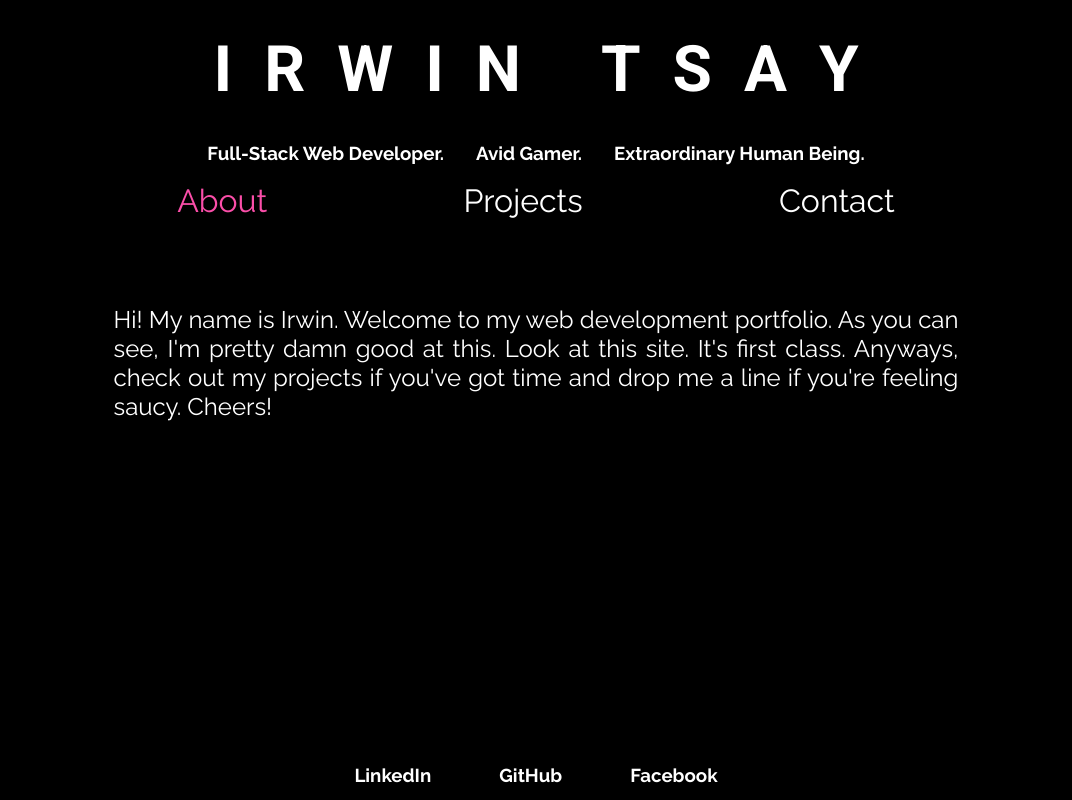
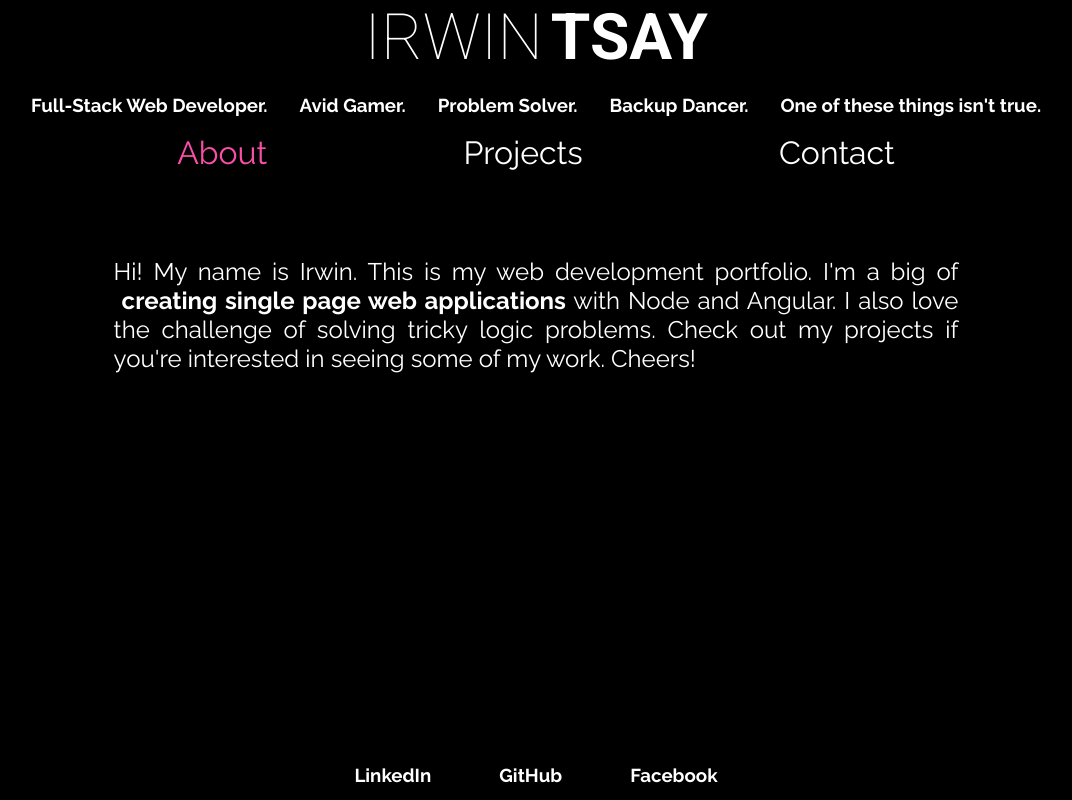
Before and after one commit to irwintsay/irwintsay.github.io, a plain HTML site: page index.html in a window 1280 px wide. Shown: the whole page, without its empty margins (104-1176 px from the left). Drawn offline with nearby package versions, Linux system fonts and the light colour scheme; some packages are replaced by stand-ins of ours.

Commit message:
adds slight styling changes

```diff
--- a/css/styles.css
+++ b/css/styles.css
@@ -1,5 +1,5 @@
 @import url(https://fonts.googleapis.com/css?family=Raleway:400,700,400italic,700italic);
-@import url(https://fonts.googleapis.com/css?family=Roboto:400,400italic,700,700italic);
+@import url(https://fonts.googleapis.com/css?family=Roboto:400,300,100,700);
 @import url(https://fonts.googleapis.com/css?family=Open+Sans+Condensed:300,300italic,700);
 
 html {
@@ -38,6 +38,21 @@ header h2 {
 .title {
   display: inline;
   margin: 0 1rem;
+}
+
+span.name {
+  font-family: 'Roboto';
+  font-size: 4rem;
+  font-weight: lighter;
+  color: white;
+  margin: 0;
+  padding: 2rem;
+  padding-bottom: 1rem;
+}
+
+span.heavy {
+  font-weight: 700;
+  margin-left: .5rem;
 }
 
 header li {
--- a/index.html
+++ b/index.html
@@ -4,7 +4,6 @@
     <meta charset="utf-8">
     <title>Irwin Tsay</title>
     <link rel="stylesheet" href="css/styles.css" media="screen" title="no title" charset="utf-8">
-    <!-- <script src="https://ajax.googleapis.com/ajax/libs/angularjs/1.5.5/angular.min.js" charset="utf-8"></script> -->
     <script src="https://ajax.googleapis.com/ajax/libs/angularjs/1.5.5/angular.min.js" charset="utf-8"></script>
     <script src="http://ajax.googleapis.com/ajax/libs/angularjs/1.5.5/angular-animate.min.js"></script>
     <script src="https://ajax.googleapis.com/ajax/libs/jquery/2.2.2/jquery.min.js"></script>
@@ -13,11 +12,11 @@
   </head>
   <body ng-controller="PortfolioController">
     <header>
-      <!-- <h1>Irwin Tsay</h1> -->
-      <h1><span class="title">I</span><span class="title">R</span><span class="title">W</span><span class="title">I</span><span class="title">N</span>
-        <span class="title"></span><span class="title">T</span><span class="title">S</span><span class="title">A</span><span class="title">Y</span></h1>
+      <!-- <h1><span class="title">I</span><span class="title">R</span><span class="title">W</span><span class="title">I</span><span class="title">N</span>
+        <span class="title"></span><span class="title">T</span><span class="title">S</span><span class="title">A</span><span class="title">Y</span></h1> -->
+      <span class="name">IRWIN<span class="heavy">TSAY</span></span>
 
-      <h3><span id="subtitle-1" class="title">Full-Stack Web Developer.</span><span id="subtitle-2" class="title">Avid Gamer.</span><span id="subtitle-3" class="title">Extraordinary Human Being.</span></h3>
+      <h3><span id="subtitle-1" class="title">Full-Stack Web Developer.</span><span id="subtitle-2" class="title">Avid Gamer.</span><span id="subtitle-3" class="title">Problem Solver.</span><span id="subtitle-4" class="title">Backup Dancer.</span><span id="subtitle-5" class="title">One of these things isn't true.</span></h3>
       <nav>
         <ul>
           <li><a class="nav active" href="#" ng-click="showAboutMe()">About</a></li>
@@ -29,9 +28,10 @@
 
     <div id="about-me" ng-show="dispAboutMe">
       <p>
-        Hi! My name is Irwin. Welcome to my web development portfolio. As you can see, I'm pretty damn good at this.
-        Look at this site. It's first class. Anyways, check out my projects if you've got time and drop me a line if
-        you're feeling saucy. Cheers!
+        Hi! My name is Irwin. This is my web development portfolio. I'm a big
+        of <span class="heavy">creating single page web applications</span> with Node and Angular. I also
+        love the challenge of solving tricky logic problems. Check out my projects
+        if you're interested in seeing some of my work. Cheers!
       </p>
     </div>
 
```
